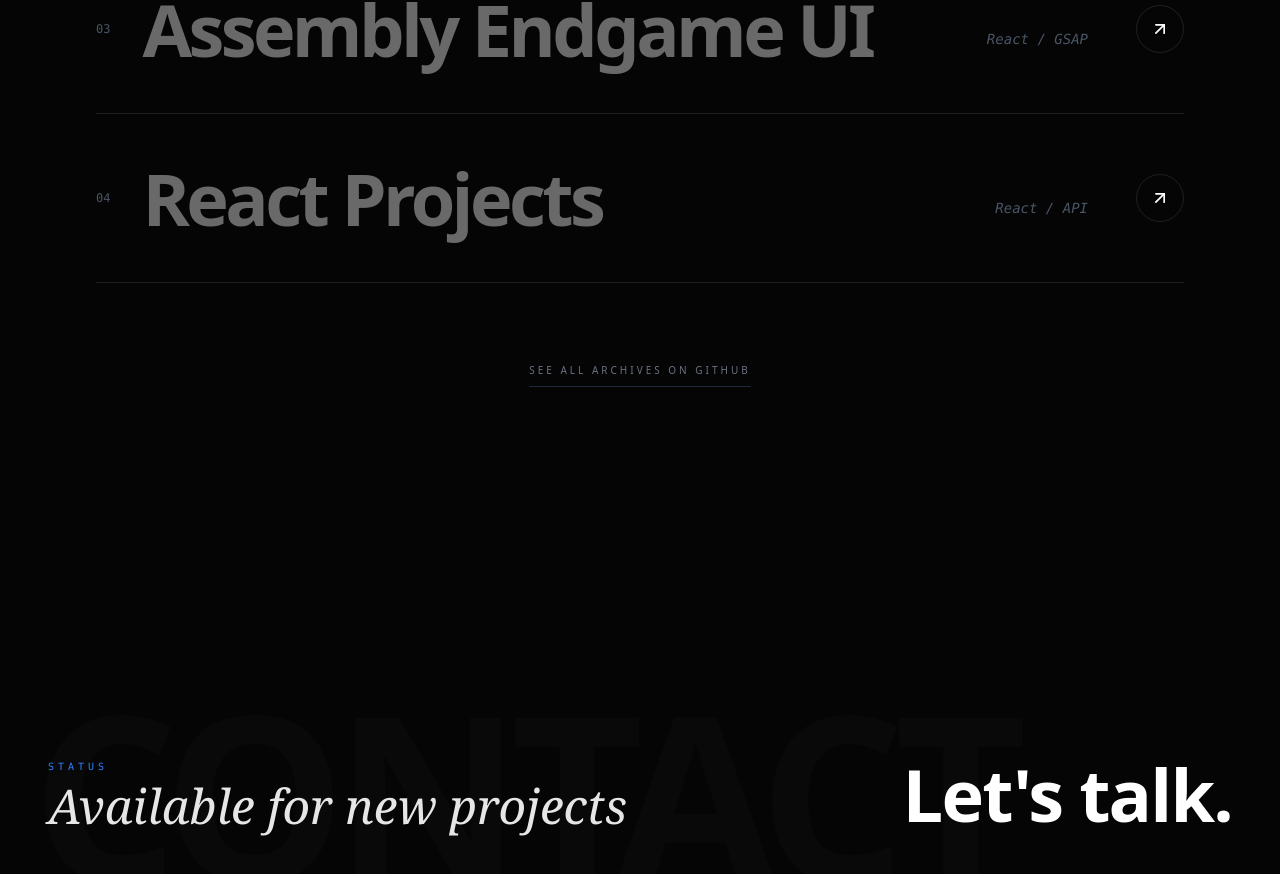
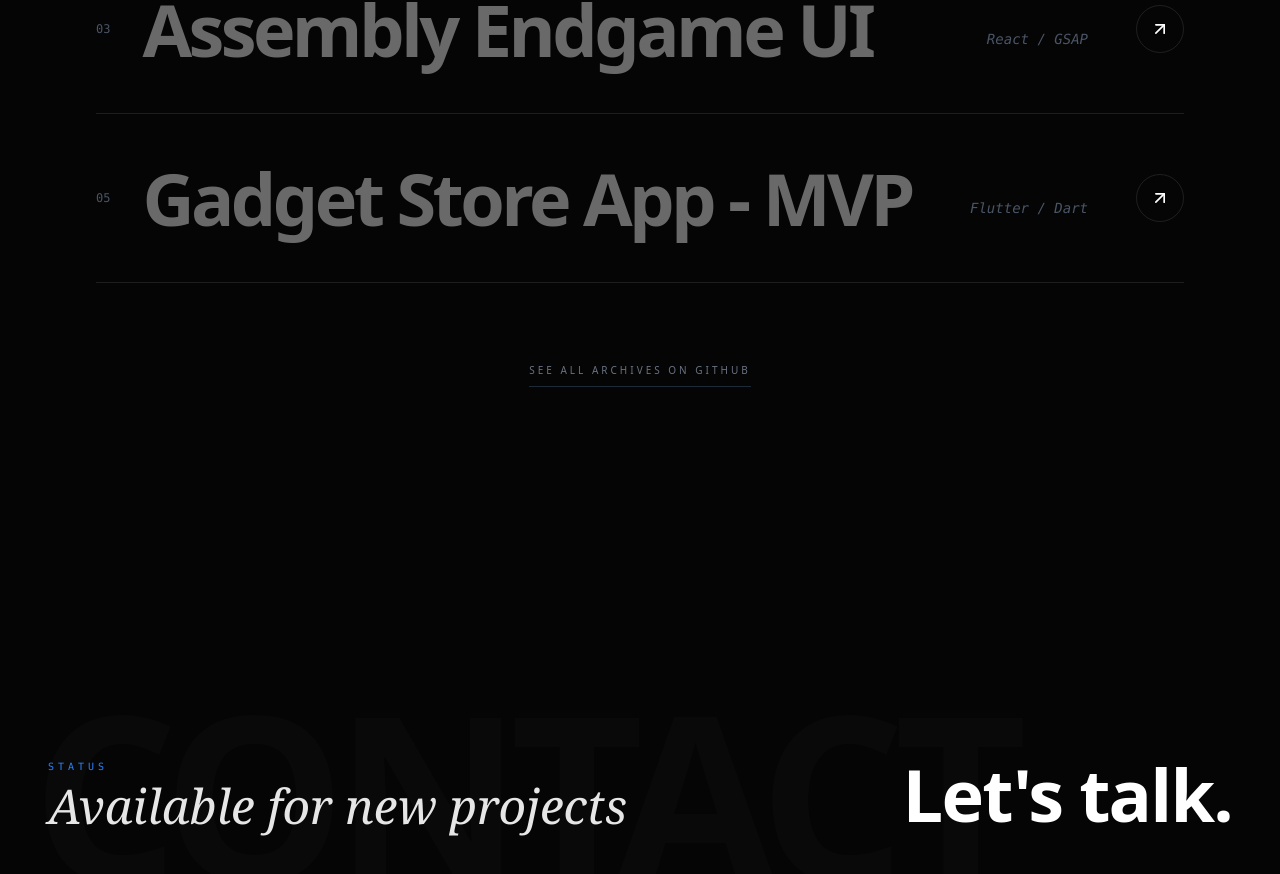
Before and after one commit to oreskovs/oreskov, a Next.js app: page / in a window 1280 px wide. Shown: the part 3751-4625 px from the top of the page. Built offline with nearby package versions, Linux system fonts and the light colour scheme.

Commit message:
adding new project

```diff
--- a/app/components/Projects.tsx
+++ b/app/components/Projects.tsx
@@ -26,11 +26,11 @@ const projects = [
     link: "https://github.com/oreskovs/React-Projects/tree/main/assembly_endgame",
   },
   {
-    id: "04",
-    title: "React Projects",
-    category: "Frontend Dev",
-    tech: "React / API",
-    link: "https://github.com/oreskovs/React-Projects",
+    id: "05",
+    title: "Gadget Store App - MVP",
+    category: "Mobile Development",
+    tech: "Flutter / Dart",
+    link: "https://github.com/oreskovs/Dart-Flutter-Projects/tree/main/gadgets_store",
   },
 ];
 
```
